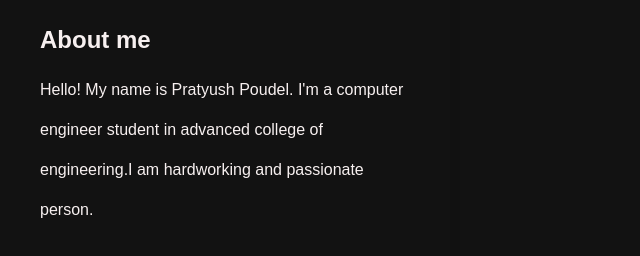
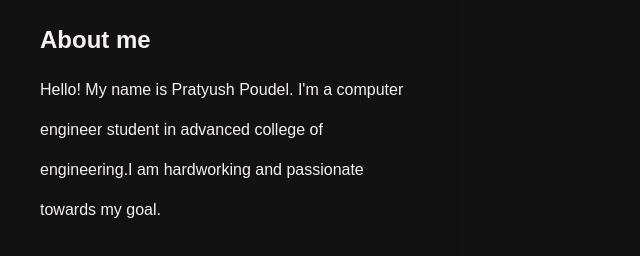
Before and after one commit to Pratyush0010/HTML-Lab, a plain HTML site: page lab1.html in a window 1280 px wide. Shown: the part 378-634 px from the top of the page, 0-640 px from the left. Drawn offline with Linux system fonts and the light colour scheme.

Commit message:
Add files via upload

```diff
--- a/lab1.html
+++ b/lab1.html
@@ -12,7 +12,7 @@
     <div class="paragraph"><div id="header"><h2>I'm Pratyush Poudel</h2></div>
         <div id="bio"><p>Currently Bachelor's student at Advanced College of Engineering</p></div></div>
     <div class="info"><h2>About me</h2>
-        <p>Hello! My name is Pratyush Poudel. I'm a computer engineer student in advanced college of engineering.I am hardworking and passionate person.</p>
+        <p>Hello! My name is Pratyush Poudel. I'm a computer engineer student in advanced college of engineering.I am hardworking and passionate towards my goal.</p>
     </div>
 </body>
 </html>
```
